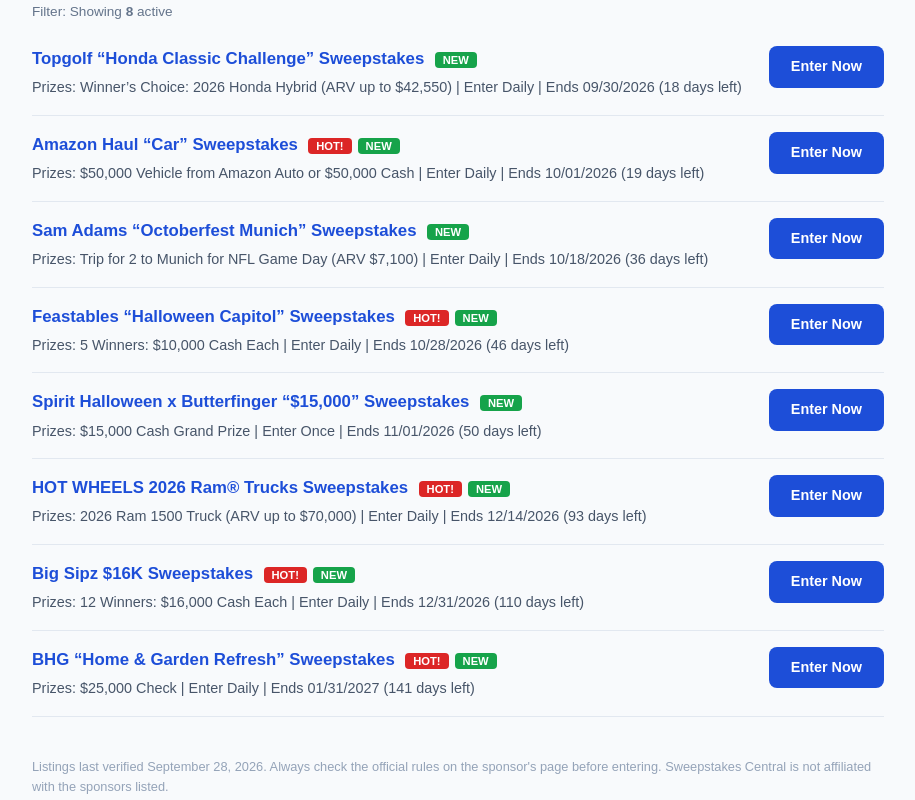
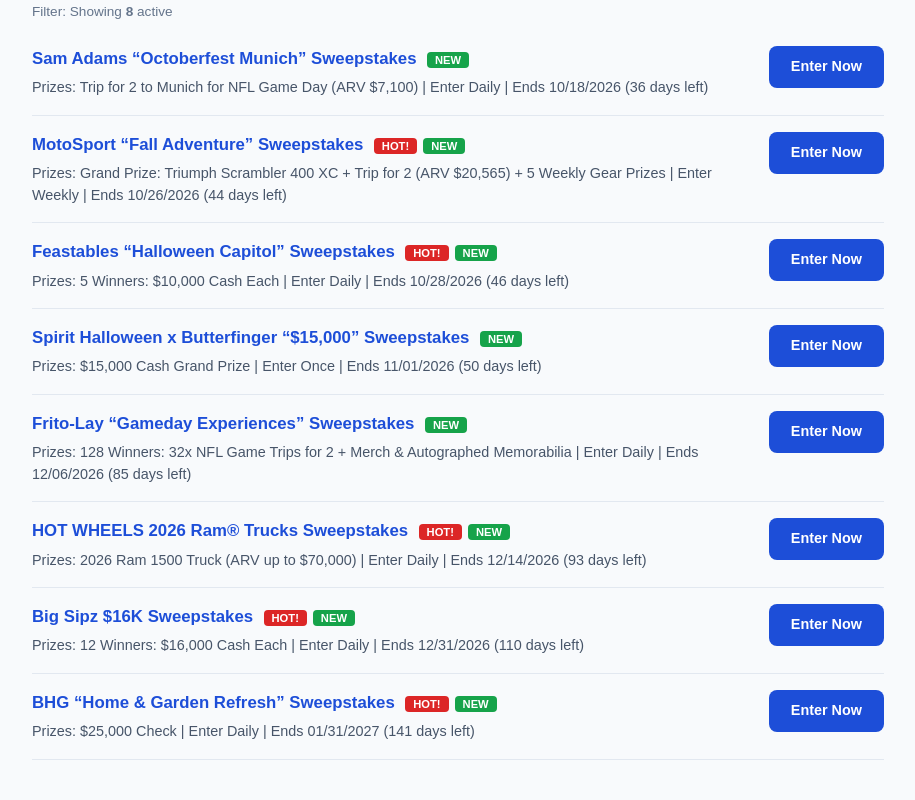
Before and after one commit to haroun26-dev/brandnewsite, a Next.js app: page / in a window 1280 px wide. Shown: the part 1540-2340 px from the top of the page, without its empty margins (182-1097 px from the left). Built offline with nearby package versions, Linux system fonts and the light colour scheme.

Commit message:
Refresh listings

```diff
--- a/app/page.tsx
+++ b/app/page.tsx
@@ -16,7 +16,7 @@
   added: string; // YYYY-MM-DD — NEW badge shows when added within the last 3 days
 }
 
-// Listings verified September 28, 2026. Update this list regularly —
+// Listings verified September 29, 2026. Update this list regularly —
 // remove ended sweepstakes and add new ones by editing this file and redeploying.
 const SWEEPSTAKES: Listing[] = [
   // ---- Instant Win Games ----
@@ -104,24 +104,24 @@
   // ---- Sweepstakes ----
   {
     id: 9,
-    title: "Amazon Haul “Car” Sweepstakes",
+    title: "MotoSport “Fall Adventure” Sweepstakes",
     type: "sweepstakes",
-    prizes: "$50,000 Vehicle from Amazon Auto or $50,000 Cash",
-    frequency: "Enter Daily",
-    ends: "2026-10-01",
-    url: "https://amzn.to/4y7ogDK",
+    prizes: "Grand Prize: Triumph Scrambler 400 XC + Trip for 2 (ARV $20,565) + 5 Weekly Gear Prizes",
+    frequency: "Enter Weekly",
+    ends: "2026-10-26",
+    url: "https://motosport.com/win",
     hot: true,
-    added: "2026-09-26",
+    added: "2026-09-29",
   },
   {
     id: 10,
-    title: "Topgolf “Honda Classic Challenge” Sweepstakes",
+    title: "Frito-Lay “Gameday Experiences” Sweepstakes",
     type: "sweepstakes",
-    prizes: "Winner’s Choice: 2026 Honda Hybrid (ARV up to $42,550)",
+    prizes: "128 Winners: 32x NFL Game Trips for 2 + Merch & Autographed Memorabilia",
     frequency: "Enter Daily",
-    ends: "2026-09-30",
-    url: "https://www.topgolf.com",
-    added: "2026-09-26",
+    ends: "2026-12-06",
+    url: "https://www.us-joy.com/tostitosgamedayexperiences",
+    added: "2026-09-29",
   },
   {
     id: 11,
@@ -140,7 +140,7 @@
     prizes: "$15,000 Cash Grand Prize",
     frequency: "Enter Once",
     ends: "2026-11-01",
-    url: "https://brandcycle.shop/vxheu",
+    url: "https://www.spirithalloween.com/sweeps",
     added: "2026-09-27",
   },
   {
@@ -472,7 +472,7 @@
         {renderSection("Sweepstakes", sweeps)}
 
         <p style={{ color: "#94a3b8", fontSize: "0.8rem", marginTop: "40px", lineHeight: 1.6 }}>
-          Listings last verified September 28, 2026. Always check the official rules on
+          Listings last verified September 29, 2026. Always check the official rules on
           the sponsor&apos;s page before entering. Sweepstakes Central is not affiliated
           with the sponsors listed.
         </p>
```
